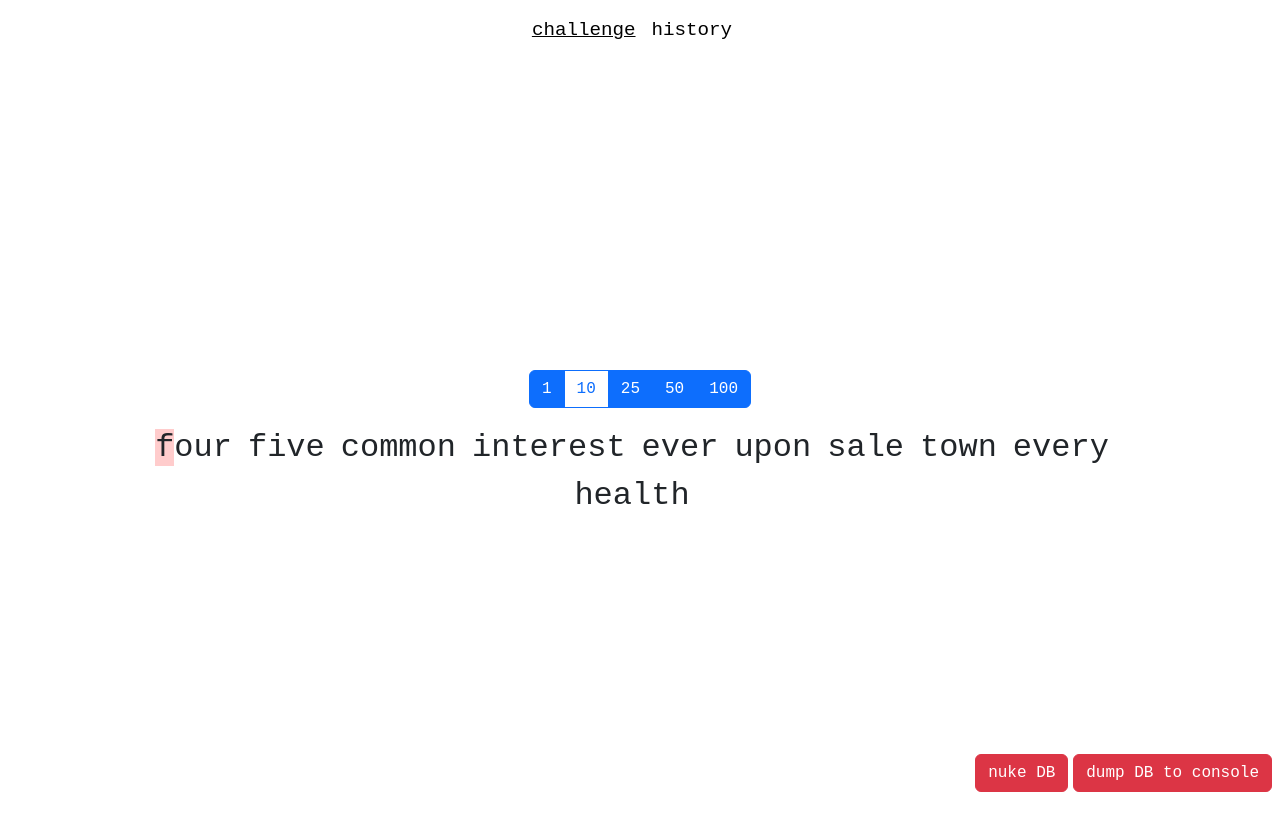
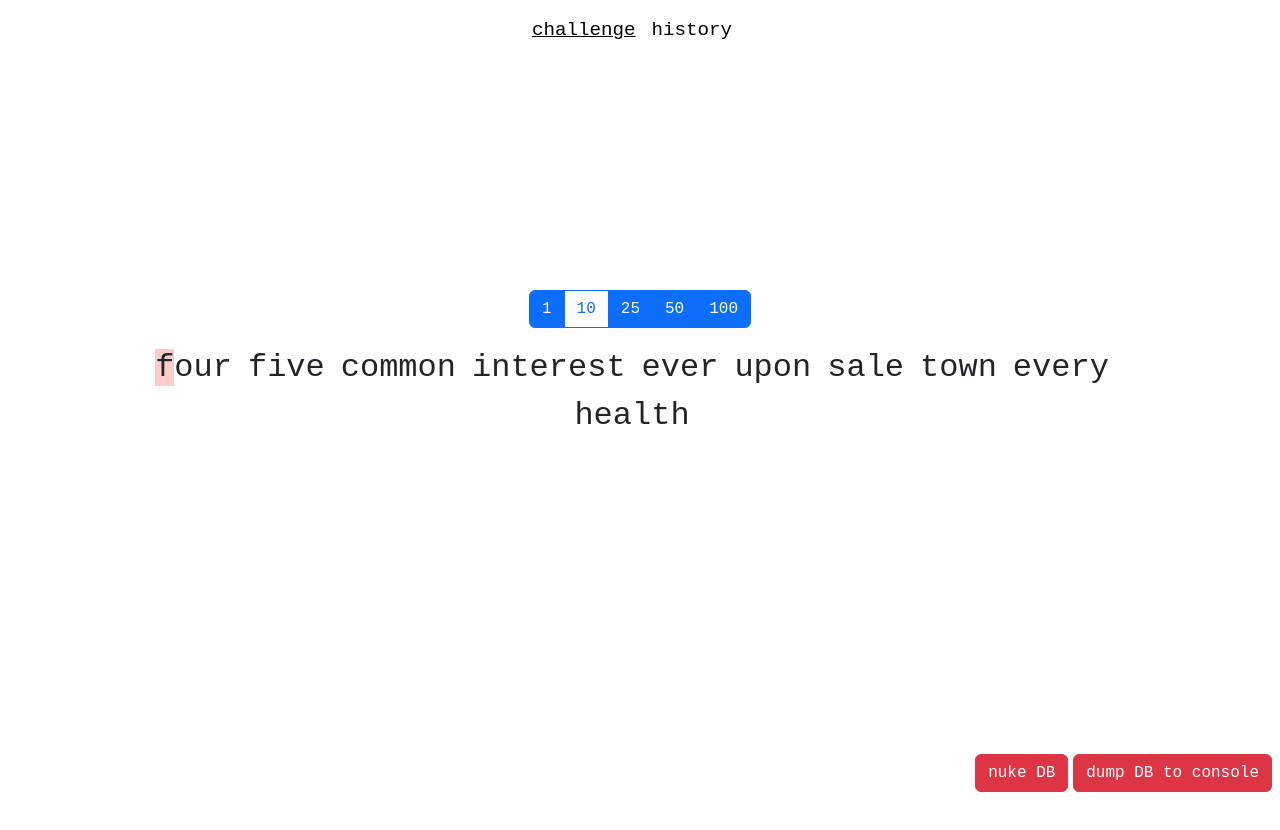
Before and after one commit to overwatchcorp/amphetype-js-proto, a React (Create React App) app: page / in a window 1280 px wide. Shown: the top 830 px of the page. After the commit the page ends 800 px from the top, so only its background shows below. Built offline with nearby package versions, Linux system fonts and the light colour scheme; what rxdb would draw is missing.

Commit message:
fixed fit and route nav

```diff
--- a/src/routes/Challenge.tsx
+++ b/src/routes/Challenge.tsx
@@ -77,7 +77,7 @@ function Challenge() {
   const navigate = useNavigate();
 
   useEffect(() => {
-    if (complete === true) navigate("/vis");
+    if (complete === true) navigate("/history");
   }, [complete, navigate]);
 
   const handleKeyDown = useCallback(
--- a/src/styles/challenge.scss
+++ b/src/styles/challenge.scss
@@ -1,5 +1,5 @@
 .challenge {
-  min-height: 100vh;
+  min-height: 80vh;
   width: 100vw;
   display: flex;
   justify-content: center;
```
